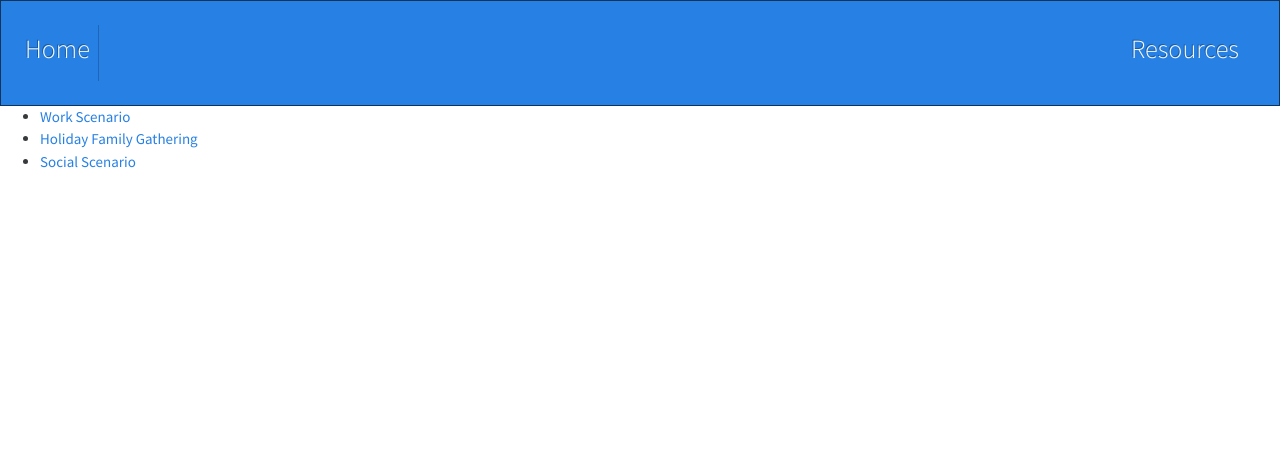
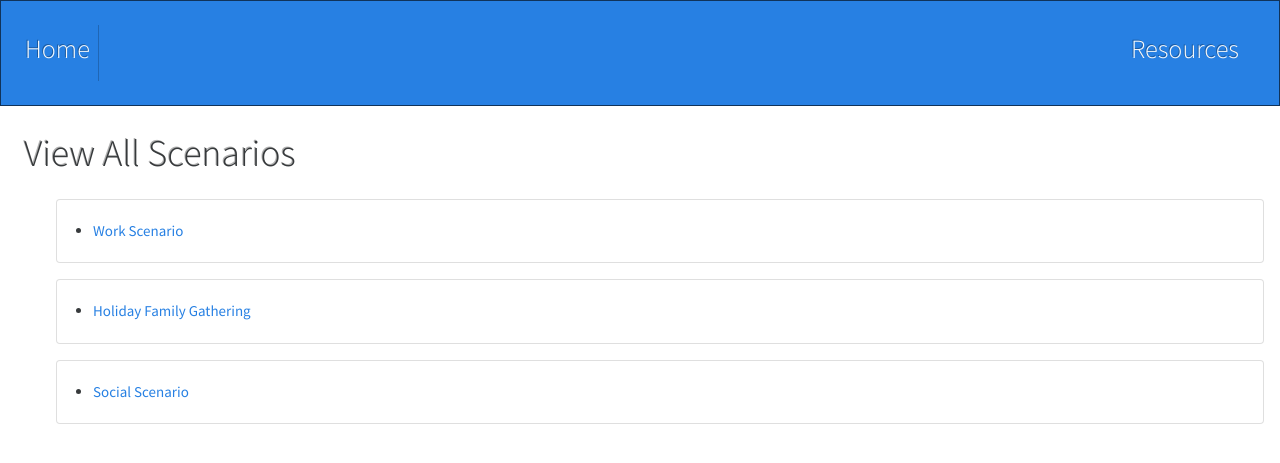
Before and after one commit to Cerchie/better-together, a Flask app: page /scenario in a window 1280 px wide. Shown: the top 463 px of the page. Run offline with Flask 2, Linux system fonts and the light colour scheme; some libraries are stand-ins or nearby versions.

Commit message:
styled scenarios list

```diff
--- a/templates/scenario_list.html
+++ b/templates/scenario_list.html
@@ -2,11 +2,19 @@
 
 {% block content %}
 <div>
+    <h1 class="m-4">View All Scenarios</h1>
     <ul>
         {% for scenario in scenarios %}
-        <li>
-            <a href="{{url_for('scenarios', number=scenario['id'])}}">{{scenario.title}}</a>
-        </li>
+        <div class="card m-3">
+            <div class="card-body">
+                <div class="card-text">
+                    <li class="ml-3">
+                        <a href="{{url_for('scenarios', number=scenario['id'])}}">{{scenario.title}}</a>
+                    </li>
+                </div>
+            </div>
+        </div>
+
         {% endfor %}
     </ul>
 </div>
```
